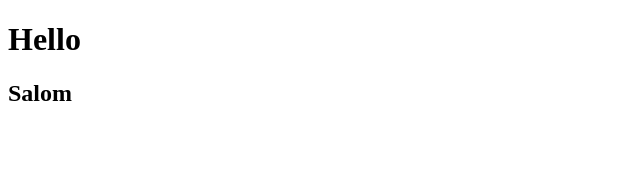
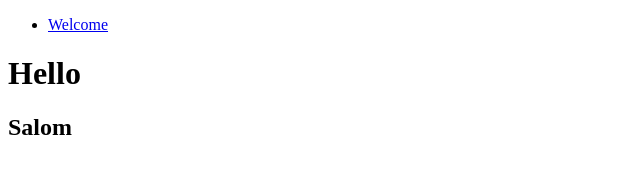
Before and after one commit to MingbaevObid/MingbaevObid, a plain HTML site: page index.html in a window 1280 px wide. Shown: the whole page, without its empty margins (0-640 px from the left). Drawn offline with Linux system fonts and the light colour scheme.

Commit message:
added navbar

```diff
--- a/index.html
+++ b/index.html
@@ -6,7 +6,13 @@
     <link rel="stylesheet" href="index.css">
     <title>reposetory</title>
 </head>
-<body>
+<body><header>
+    <ul>
+        <li>
+            <a href="#">Welcome</a>
+        </li>
+    </ul>
+</header>
     <h1>Hello</h1>
     <h2>Salom</h2>
 </body>
```
